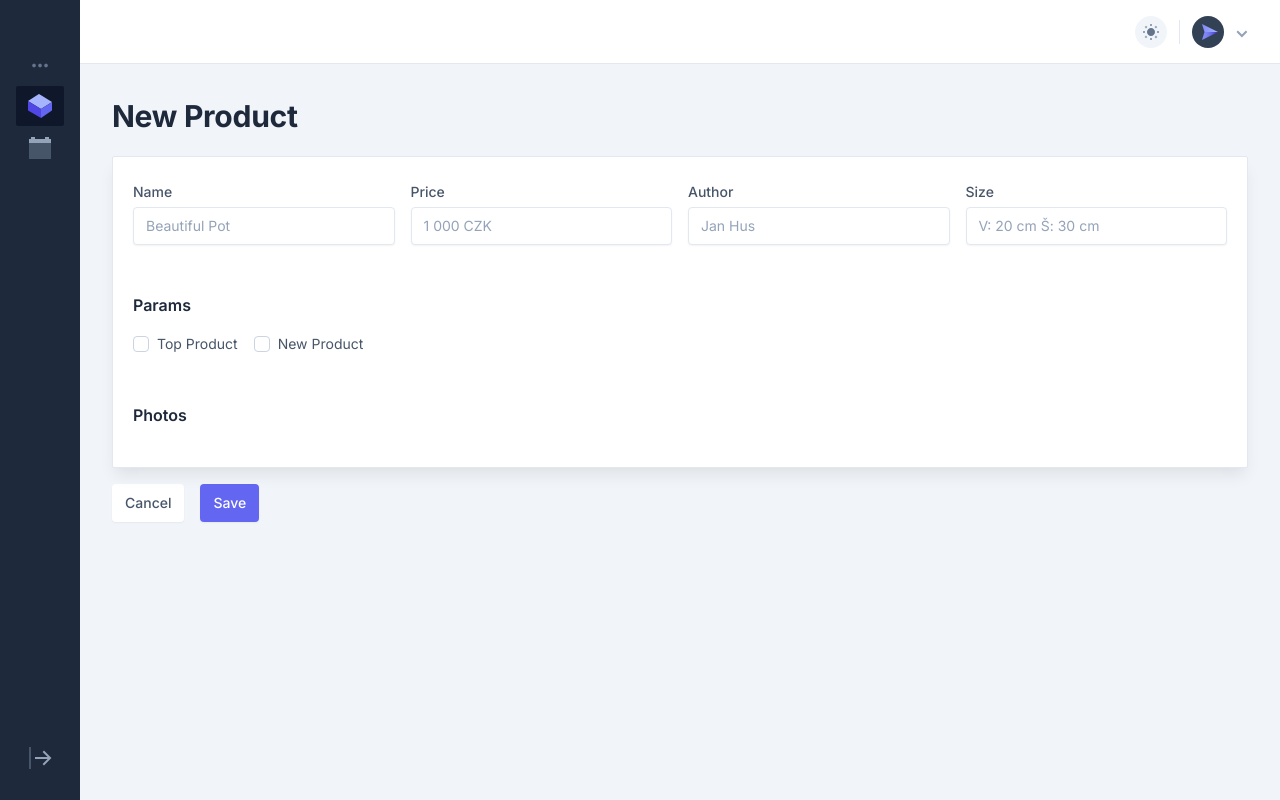
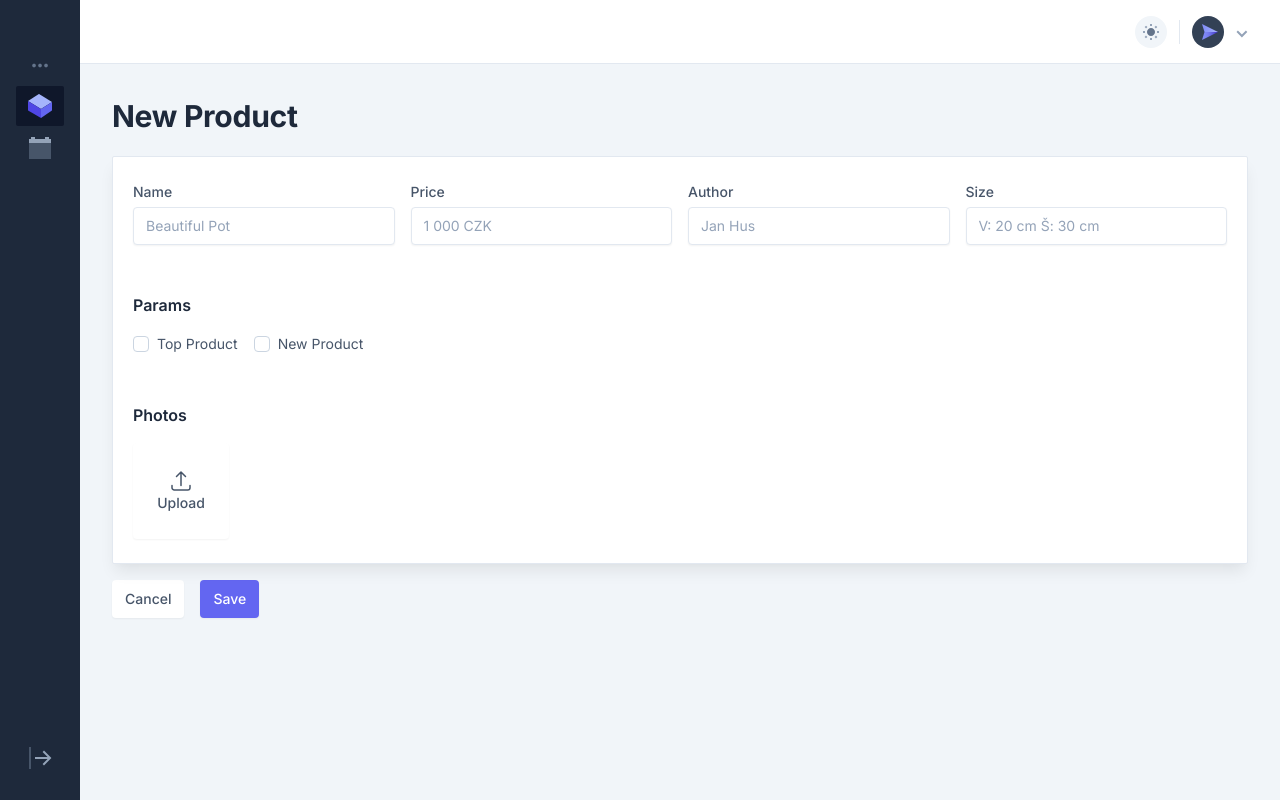
Before and after one commit to hlinoteka-dev/admin-dashboard, a Next.js app: page /products/new in a window 1280 px wide. Built offline with nearby package versions, Linux system fonts and the light colour scheme; no server answers.

Commit message:
upload start

```diff
--- /dev/null
+++ b/app/api/upload/route.ts
@@ -0,0 +1,3 @@
+export async function POST(request: Request) {
+  return new Response('Uploaded')
+}
--- a/components/product-form.tsx
+++ b/components/product-form.tsx
@@ -12,6 +12,7 @@ export default function ProductForm({ id }: { id?: string }) {
 	const [size, setSize] = useState('')
 	const [topProduct, setTopProduct] = useState(false)
 	const [newProduct, setNewProduct] = useState(false)
+	const [images, setImages] = useState({}) as any[]
 	const [getOut, setGetOut] = useState(false)
 	useEffect(() => {
 		if (!id) return
@@ -29,7 +30,7 @@ export default function ProductForm({ id }: { id?: string }) {
 		e.preventDefault()
 		const data = { name, price, author, size, topProduct, newProduct }
 		if (id) {
-			await axios.put(`/api/products?id=${id}`, { ...data, _id:id })
+			await axios.put(`/api/products?id=${id}`, { ...data, _id: id })
 		} else {
 			await axios.post('/api/products', data)
 		}
@@ -86,6 +87,15 @@ export default function ProductForm({ id }: { id?: string }) {
 				</div>
 				<div className="px-5 py-6">
 					<h2 className="mb-4 font-semibold text-slate-800 dark:text-slate-100">Photos</h2>
+					<div className="flex gap-4">
+						<label className="flex flex-col btn w-24 h-24 bg-white dark:bg-slate-800 border-slate-200 dark:border-slate-700 hover:border-slate-300 dark:hover:border-slate-600 text-slate-600 dark:text-slate-300 cursor-pointer">
+							<svg xmlns="http://www.w3.org/2000/svg" fill="none" viewBox="0 0 24 24" strokeWidth={1.5} stroke="currentColor" className="w-6 h-6">
+								<path strokeLinecap="round" strokeLinejoin="round" d="M3 16.5v2.25A2.25 2.25 0 005.25 21h13.5A2.25 2.25 0 0021 18.75V16.5m-13.5-9L12 3m0 0l4.5 4.5M12 3v13.5" />
+							</svg>
+							<span>Upload</span>
+							<input type="file" className="hidden" />
+						</label>
+					</div>
 				</div>
 			</div>
 			<div className="flex gap-x-4">
```
